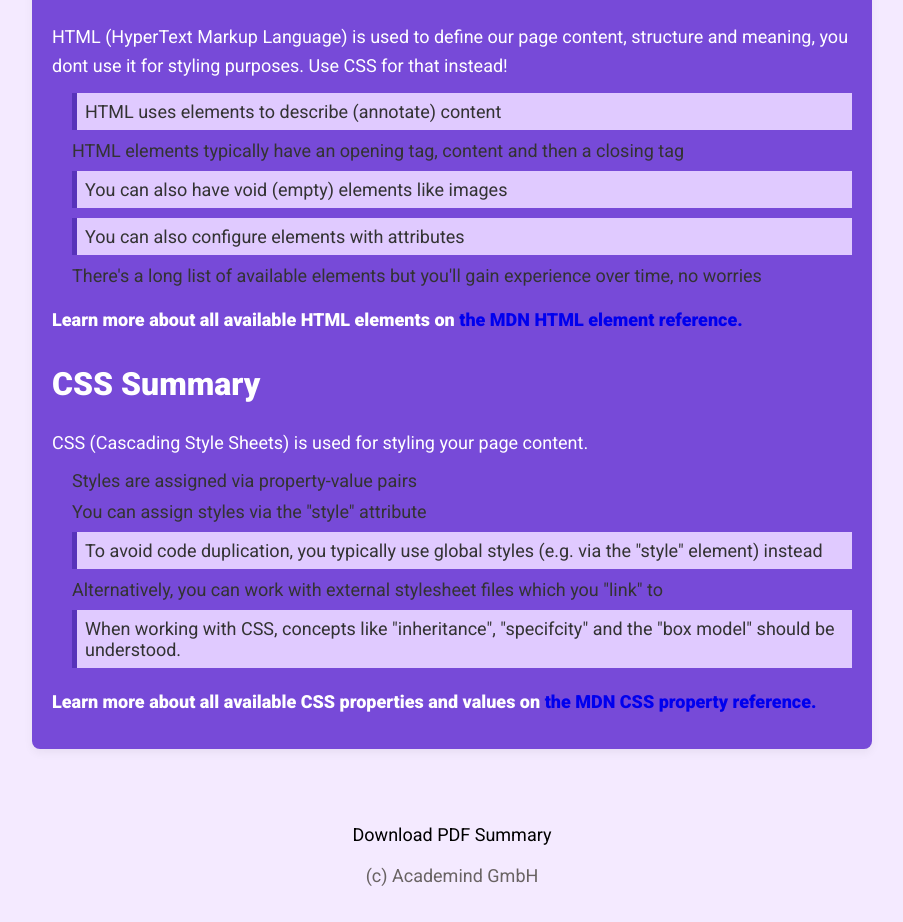
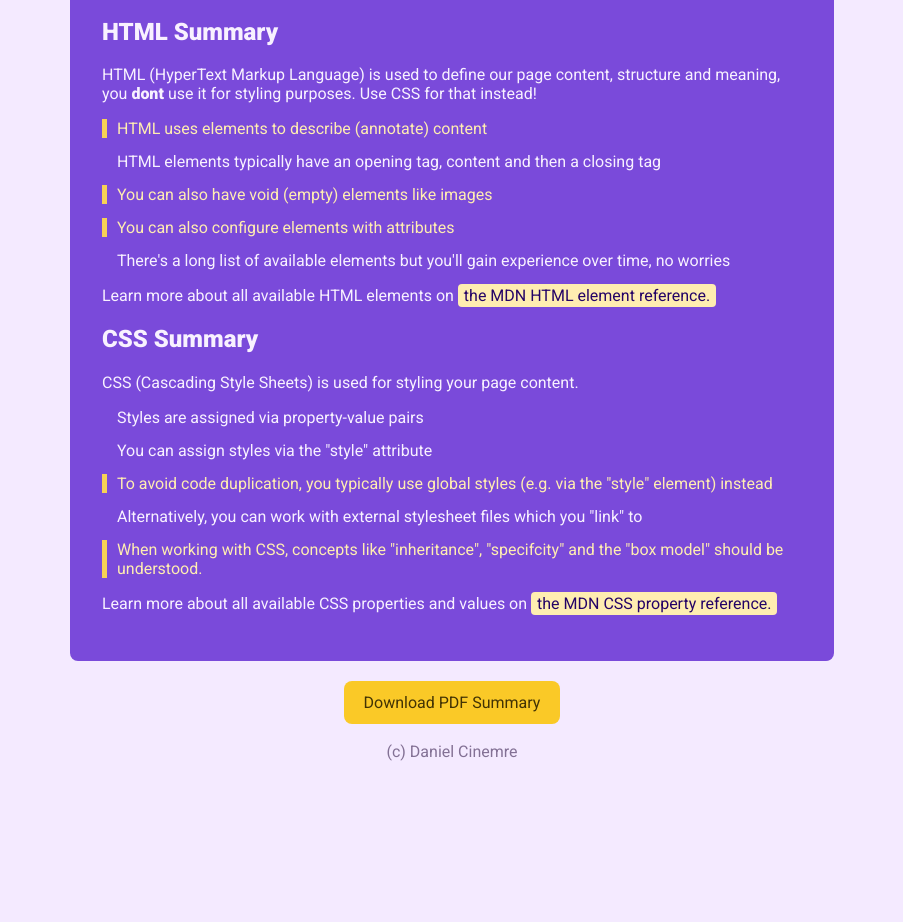
Before and after one commit to danielcinemre/html_css_basics_summary_, a plain HTML site: page index.html in a window 1280 px wide. Shown: the part 385-1307 px from the top of the page, without its empty margins (188-1091 px from the left). After the commit the page ends 1246 px from the top, so only its background shows below. Drawn offline with Linux system fonts and the light colour scheme.

Commit message:
- Added New HTML Elements, Changes To Classes, Added & Adjusted Styles
- webpage now completed

- added two new HTML elements, the 'section' element, which I used to make two sections on 'index.html', to make my code easier to read and work with, and replaced the 'span' inline element with the 'strong' elements which emphasises a word and makes it bold by default with no CSS styling needed, also removed the span class as it was not needed anymore

- changed the class names for my list items from 'highlight' to 'extra-important' as it fitted the cause better, this class was used in both sections, the 'HTML Summary' section and the 'CSS Summary' section

- made slight improvements to the footer code in 'index.html'

- used the 'CSS Box Model' styling and targeted various elements adding margins, padding and borders to make the webpage overall look better

- styled the 'footer' element in various ways including targeting the anchor and paragraph within the footer to style them individually

- formatted code using common practices

```diff
--- a/index.html
+++ b/index.html
@@ -21,24 +21,25 @@
       <img src="images/html-css.png" alt="HTML and CSS logos" />
     </header>
     <main>
+      <section>
         <h2>HTML Summary</h2>
         <p>
           HTML (HyperText Markup Language) is used to define our page content,
-        structure and meaning, you <span>dont</span> use it for styling
+          structure and meaning, you <strong>dont</strong> use it for styling
           purposes. Use CSS for that instead!
         </p>
         <ul>
-        <li class="highlight">
+          <li class="extra-important">
             HTML uses elements to describe (annotate) content
           </li>
           <li>
             HTML elements typically have an opening tag, content and then a
             closing tag
           </li>
-        <li class="highlight">
+          <li class="extra-important">
             You can also have void (empty) elements like images
           </li>
-        <li class="highlight">
+          <li class="extra-important">
             You can also configure elements with attributes
           </li>
           <li>
@@ -46,19 +47,24 @@
             over time, no worries
           </li>
         </ul>
-      <p class="highlight-link">
+        <p>
           Learn more about all available HTML elements on
           <a
             href="https://developer.mozilla.org/en-US/docs/Web/HTML/Reference/Elements"
             >the MDN HTML element reference.</a
           >
         </p>
+      </section>
+
+      <section>
         <h2>CSS Summary</h2>
-      <p>CSS (Cascading Style Sheets) is used for styling your page content.</p>
+        <p>
+          CSS (Cascading Style Sheets) is used for styling your page content.
+        </p>
         <ul>
           <li>Styles are assigned via property-value pairs</li>
           <li>You can assign styles via the "style" attribute</li>
-        <li class="highlight">
+          <li class="extra-important">
             To avoid code duplication, you typically use global styles (e.g. via
             the "style" element) instead
           </li>
@@ -66,23 +72,22 @@
             Alternatively, you can work with external stylesheet files which you
             "link" to
           </li>
-        <li class="highlight">
+          <li class="extra-important">
             When working with CSS, concepts like "inheritance", "specifcity" and
             the "box model" should be understood.
           </li>
         </ul>
-      <p class="highlight-link">
+        <p>
           Learn more about all available CSS properties and values on
           <a href="https://developer.mozilla.org/en-US/docs/Web/CSS/Reference"
             >the MDN CSS property reference.</a
           >
         </p>
+      </section>
     </main>
     <footer>
-      <p>
-        <a href="html-css-basics-summary.pdf" download>Download PDF Summary</a>
-      </p>
-      <p id="footer-text">(c) Academind GmbH</p>
+      <a href="pdfs/html-css-basics-summary.pdf" download>Download PDF Summary</a>
+      <p id="footer-text">(c) Daniel Cinemre</p>
     </footer>
   </body>
 </html>
--- a/styles/styles.css
+++ b/styles/styles.css
@@ -19,73 +19,70 @@ header {
 
 header img {
   width: 300px;
+  margin-top: 25px;
 }
 
 main {
-  padding: 20px;
-  max-width: 800px;
-  margin: 0 auto;
-  background-color: rgb(119, 74, 216);
+  padding: 32px;
+  width: 700px;
+  margin: 32px auto;
+  background-color: rgb(122, 74, 218);
   border-radius: 8px;
-  box-shadow: 0 4px 10px rgba(0, 0, 0, 0.05);
-}
-
-h2 {
-  font-size: 32px;
-  color: white;
-  margin-top: 30px;
-}
-
-p {
-  font-family: "Roboto" sans-serif;
-  color: white;
-  font-size: 18px;
-  line-height: 1.6;
-  margin: 12px 0;
+  color: rgb(248, 241, 255);
+  /* box-shadow: 0 4px 10px rgba(0, 0, 0, 0.2); */
 }
 
 ul {
-  padding-left: 20px;
-  margin: 10px 0 20px 0;
+  padding: 0;
+  margin: 0;
+  list-style: none;
 }
-
-ul li {
-  font-size: 18px;
-  margin-bottom: 10px;
-  list-style-type: none;
-}
-
-.highlight {
-  background-color: rgb(224, 202, 255);
-  padding: 8px;
-  border-left: 5px solid rgb(87, 51, 186);
-  margin-bottom: 10px;
+li {
+  margin: 14px 0;
+  padding-left: 10px;
+  border-left: 5px solid transparent;
 }
 
 a {
   text-decoration: none;
+  color: rgb(36, 3, 102);
+  background-color: rgb(255, 237, 177);
+  padding: 2px 6px;
+  border-radius: 4px;
 }
 
-a:hover {
-  text-decoration: underline;
-}
-
-.highlight-link {
-  margin-top: 20px;
-  font-weight: bold;
-}
-
-#footer-text {
-  color: #696363;
+a:hover,
+a:active {
+  background-color: rgb(250, 201, 39);
 }
 
 footer {
   text-align: center;
-  font-size: 14px;
-  padding: 20px 0;
-  margin-top: 40px;
+  margin-bottom: 100px;
 }
 
 footer a {
-  color: rgb(0, 0, 0);
+  padding: 12px 20px;
+  border-radius: 8px;
+  background-color: rgb(250, 201, 39);
+  color: rgb(66, 51, 4);
 }
+
+footer a:hover,
+footer a:active {
+  background-color: rgb(255, 186, 58);
+}
+
+footer p {
+  color: rgb(131, 113, 149);
+  margin-top: 30px;
+}
+
+.extra-important {
+  color: rgb(255, 237, 177);
+  border-color: rgb(247, 209, 85);
+}
+
+/* .highlight {
+  font-weight: bold;
+} */
```
Also changed, not shown: 2 other files. Lines whose indentation alone changed are shown as unchanged.
